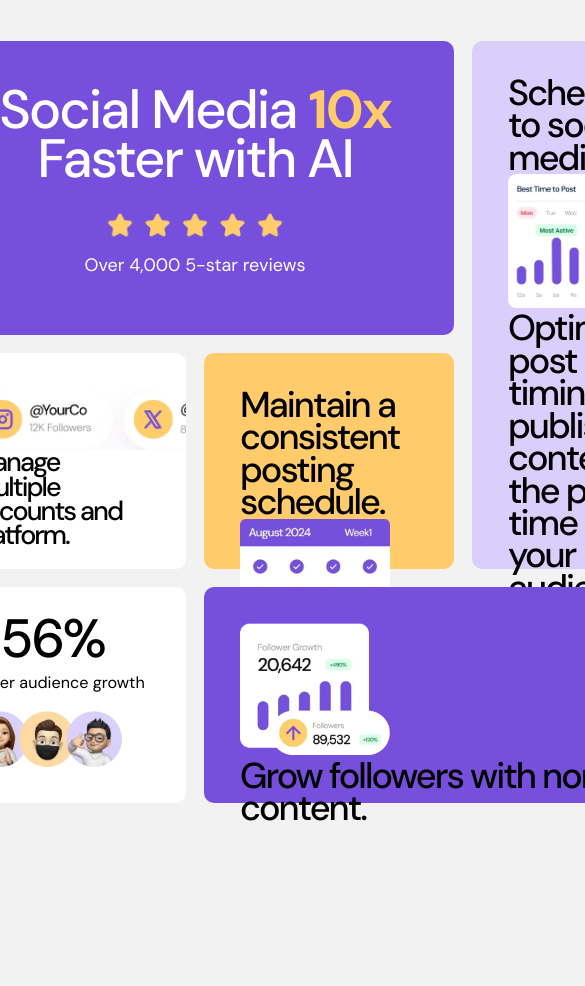
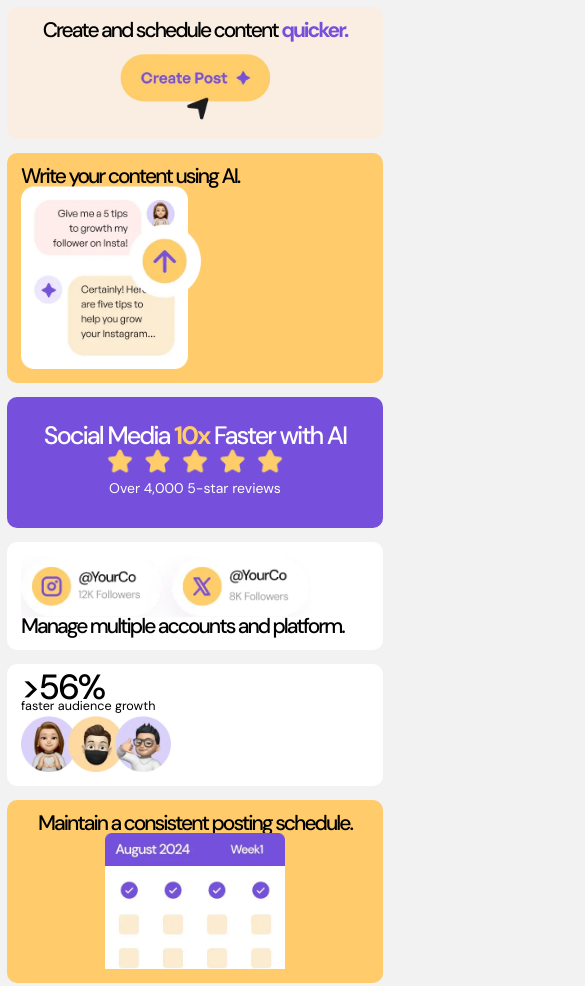
Before and after one commit to ManuelCh02/bento-grid, a website: page src/index.html in a window 390 px wide. Shown: the top 986 px of the page, 585 px wide, since content can reach past the window. Before the commit the page ends 844 px from the top, so only its background shows below. Drawn offline with Linux system fonts and the light colour scheme.

Commit message:
Project finished (Implemented Grid and responsive) 🚀

```diff
--- a/src/style.css
+++ b/src/style.css
@@ -28,7 +28,7 @@ body {
 
     & main {
         height: 100%;
-        height: 100vh;
+        /* height: 100vh; */
         display: flex;
         align-items: center;
         justify-content: center;
@@ -55,10 +55,6 @@ body {
         width: 150px;
     }
 }
-
-/* grid-template-columns: repeat(4, 200px);
-    grid-template-rows: repeat(10, 60px);
-*/
 
 .bento-grid {
     & .item-1 {
@@ -157,17 +153,165 @@ body {
     }
 
     & .item-6 {
+        display: flex;
+        flex-direction: column;
+        justify-content: space-between;
+        align-items: center;
         grid-area: 5 / 3 / span 3 / span 1;
         background: var(--yellow-500);
+        font-size: 1.5rem;
+        overflow: hidden;
+
+        & img {
+            width: 180px;
+        }
     }
 
     & .item-7 {
+        display: flex;
+        flex-direction: column;
+        justify-content: space-between;
         grid-area: 1 / 4 / span 7 / span 1;
         background: var(--purple-100);
+        font-size: 1.7rem;
+        overflow: hidden;
+
+        & img {
+            width: 320px;
+        }
+
+        & p:last-child {
+            font-size: 0.9rem;
+            letter-spacing: normal;
+            font-weight: var(--font-weight-text);
+            line-height: var(--line-height);
+        }
     }
 
     & .item-8 {
+        display: flex;
+        align-items: center;
+        justify-content: center;
         grid-area: 8 / 3 / span 3 / span 2;
         background: var(--purple-500);
+        color: var(--white);
+
+        & img {
+            width: 190px;
+        }
     }
 }
+
+@media only screen and (max-width: 1024px) {
+    :root {
+        font-size: 16px;
+    }
+
+    .bento-grid {
+        grid-template-columns: repeat(2, 1fr);
+        max-width: 800px;
+    }
+
+    .bento-grid {
+        & .item-1 {
+            grid-area: 1 / 1 / span 4 / span 1;
+        }
+
+        & .item-2 {
+            grid-area: 5 / 1 / span 4 / span 1;
+        }
+
+        & .item-3 {
+            grid-area: 1 / 2 / span 4 / span 1;
+            font-size: 2.5rem;
+        }
+
+        & .item-4 {
+            grid-area: 5 / 2 / span 3 / span 1;
+        }
+
+        & .item-5 {
+            grid-area: 8 / 2 / span 3 / span 1;
+        }
+
+        & .item-6 {
+            grid-area: 9 / 1 / span 3 / span 1;
+        }
+
+        & .item-7 {
+            grid-area: 11 / 2 / span 4 / span 1;
+        }
+
+        & .item-8 {
+            grid-area: 12 / 1 / span 3 / span 1;
+        }
+    }
+}
+
+@media only screen and (max-width: 768px) {
+    :root {
+        font-size: 14px;
+    }
+
+    .bento-grid {
+        grid-template-columns: 1fr;
+        grid-template-rows: auto;
+        max-width: 400px;
+    }
+
+    .bento-grid__item {
+        padding: 1.5rem;
+    }
+
+    .bento-grid {
+        & .item-1,
+        & .item-2,
+        & .item-3,
+        & .item-4,
+        & .item-5,
+        & .item-6,
+        & .item-7,
+        & .item-8 {
+            grid-column: 1 / -1;
+            grid-row: auto;
+        }
+
+        & .item-3 {
+            font-size: 2rem;
+            padding: 2rem;
+        }
+
+        & .item-7 {
+            display: grid;
+            grid-template-columns: 1fr;
+            gap: 1rem;
+        }
+
+        & .item-8 {
+            flex-direction: column;
+            text-align: center;
+
+            & p {
+                margin-top: 1rem;
+            }
+        }
+    }
+}
+
+@media only screen and (max-width: 400px) {
+    .bento-grid__item {
+        padding: 1rem;
+        font-size: 1.5rem;
+    }
+
+    .bento-grid {
+        padding: 0.5rem;
+        & .item-3 {
+            font-size: 1.8rem;
+        }
+
+        & .item-5 span:first-child {
+            font-size: 2.5rem;
+        }
+    }
+}
```
